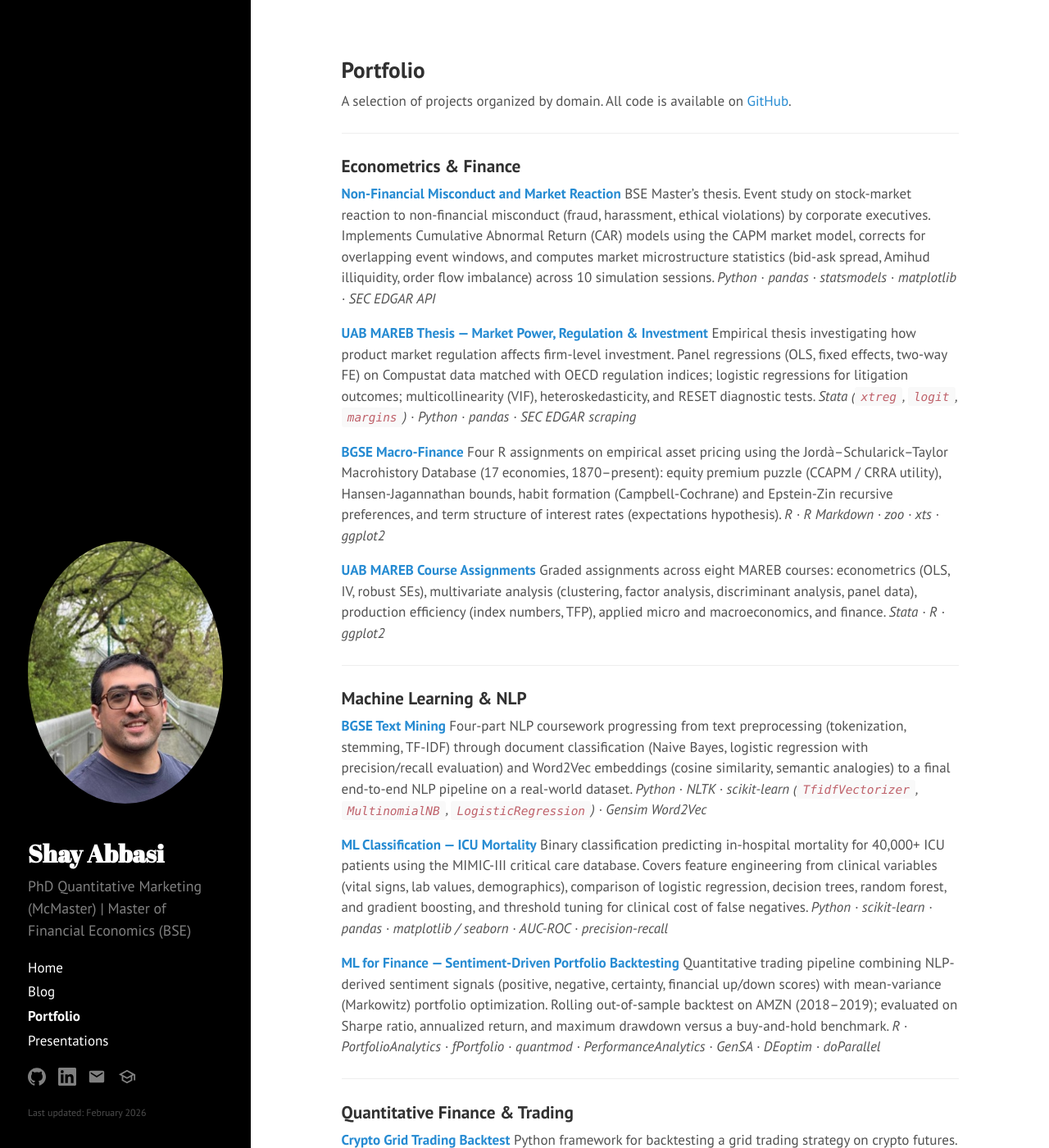
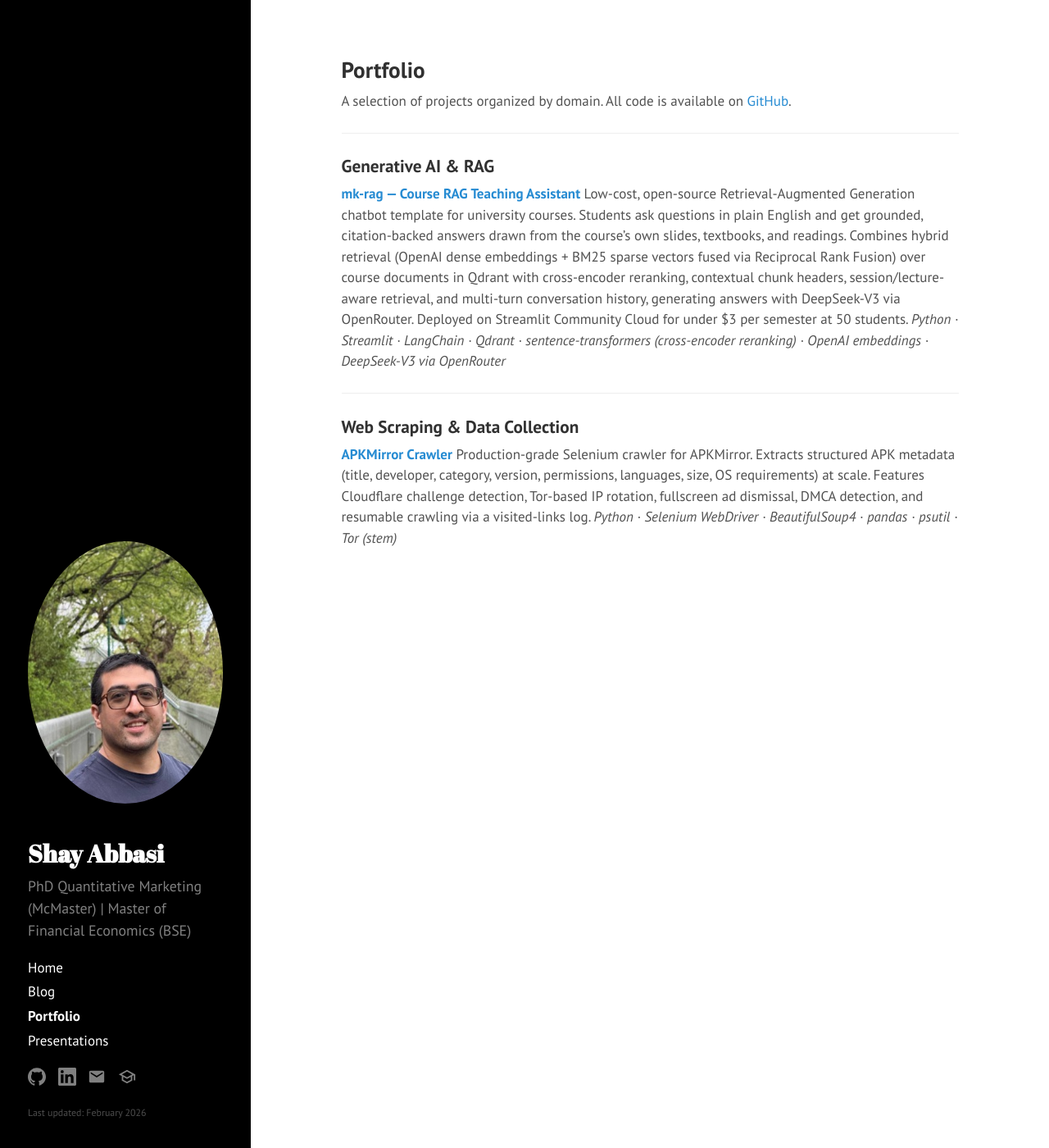
Before and after one commit to shayanAbbasi1995/shayanabbasi1995.github.io, a Jekyll site: the page built from portfolio.md, in a window 1280 px wide and 1400 px high. Shown: the whole window at 82% size. Built offline with Jekyll 4.4.1, drawn with Linux system fonts in a browser that asks for light colours; some of the changed text lies outside the part shown.

Commit message:
Trim portfolio to mk-rag and APKMirror Crawler

```diff
--- a/portfolio.md
+++ b/portfolio.md
@@ -8,47 +8,11 @@ A selection of projects organized by domain. All code is available on [GitHub](h
 
 ---
 
-## Econometrics & Finance
+## Generative AI & RAG
 
-**[Non-Financial Misconduct and Market Reaction](https://github.com/shayanAbbasi1995/Non-financial-misconduct-and-Market-reaction)**
-BSE Master's thesis. Event study on stock-market reaction to non-financial misconduct (fraud, harassment, ethical violations) by corporate executives. Implements Cumulative Abnormal Return (CAR) models using the CAPM market model, corrects for overlapping event windows, and computes market microstructure statistics (bid-ask spread, Amihud illiquidity, order flow imbalance) across 10 simulation sessions.
-*Python · pandas · statsmodels · matplotlib · SEC EDGAR API*
-
-**[UAB MAREB Thesis — Market Power, Regulation & Investment](https://github.com/shayanAbbasi1995/UAB-Thesis)**
-Empirical thesis investigating how product market regulation affects firm-level investment. Panel regressions (OLS, fixed effects, two-way FE) on Compustat data matched with OECD regulation indices; logistic regressions for litigation outcomes; multicollinearity (VIF), heteroskedasticity, and RESET diagnostic tests.
-*Stata (`xtreg`, `logit`, `margins`) · Python · pandas · SEC EDGAR scraping*
-
-**[BGSE Macro-Finance](https://github.com/shayanAbbasi1995/BGSE-Macro-Finance)**
-Four R assignments on empirical asset pricing using the Jordà–Schularick–Taylor Macrohistory Database (17 economies, 1870–present): equity premium puzzle (CCAPM / CRRA utility), Hansen-Jagannathan bounds, habit formation (Campbell-Cochrane) and Epstein-Zin recursive preferences, and term structure of interest rates (expectations hypothesis).
-*R · R Markdown · zoo · xts · ggplot2*
-
-**[UAB MAREB Course Assignments](https://github.com/shayanAbbasi1995/UAB-MAREB-Assignments)**
-Graded assignments across eight MAREB courses: econometrics (OLS, IV, robust SEs), multivariate analysis (clustering, factor analysis, discriminant analysis, panel data), production efficiency (index numbers, TFP), applied micro and macroeconomics, and finance.
-*Stata · R · ggplot2*
-
----
-
-## Machine Learning & NLP
-
-**[BGSE Text Mining](https://github.com/shayanAbbasi1995/bgse-text-mining-assignments)**
-Four-part NLP coursework progressing from text preprocessing (tokenization, stemming, TF-IDF) through document classification (Naive Bayes, logistic regression with precision/recall evaluation) and Word2Vec embeddings (cosine similarity, semantic analogies) to a final end-to-end NLP pipeline on a real-world dataset.
-*Python · NLTK · scikit-learn (`TfidfVectorizer`, `MultinomialNB`, `LogisticRegression`) · Gensim Word2Vec*
-
-**[ML Classification — ICU Mortality](https://github.com/shayanAbbasi1995/bgse-ml-classification)**
-Binary classification predicting in-hospital mortality for 40,000+ ICU patients using the MIMIC-III critical care database. Covers feature engineering from clinical variables (vital signs, lab values, demographics), comparison of logistic regression, decision trees, random forest, and gradient boosting, and threshold tuning for clinical cost of false negatives.
-*Python · scikit-learn · pandas · matplotlib / seaborn · AUC-ROC · precision-recall*
-
-**[ML for Finance — Sentiment-Driven Portfolio Backtesting](https://github.com/shayanAbbasi1995/bgse-ml-finance-backtesting)**
-Quantitative trading pipeline combining NLP-derived sentiment signals (positive, negative, certainty, financial up/down scores) with mean-variance (Markowitz) portfolio optimization. Rolling out-of-sample backtest on AMZN (2018–2019); evaluated on Sharpe ratio, annualized return, and maximum drawdown versus a buy-and-hold benchmark.
-*R · PortfolioAnalytics · fPortfolio · quantmod · PerformanceAnalytics · GenSA · DEoptim · doParallel*
-
----
-
-## Quantitative Finance & Trading
-
-**[Crypto Grid Trading Backtest](https://github.com/shayanAbbasi1995/crypto-grid-trading-backtest)**
-Python framework for backtesting a grid trading strategy on crypto futures. Reconstructs position holding periods from raw BUY/SELL exports, computes per-trade net returns after fees using geometric averaging, and reports cumulative return, annualized return, win/loss ratios, and Value at Risk (VaR at 95% & 99%) with PnL distribution plots.
-*Python · pandas · NumPy (`np.prod` geometric mean) · matplotlib · Historical VaR*
+**[mk-rag — Course RAG Teaching Assistant](https://github.com/shayanAbbasi1995/mk-rag)**
+Low-cost, open-source Retrieval-Augmented Generation chatbot template for university courses. Students ask questions in plain English and get grounded, citation-backed answers drawn from the course's own slides, textbooks, and readings. Combines hybrid retrieval (OpenAI dense embeddings + BM25 sparse vectors fused via Reciprocal Rank Fusion) over course documents in Qdrant with cross-encoder reranking, contextual chunk headers, session/lecture-aware retrieval, and multi-turn conversation history, generating answers with DeepSeek-V3 via OpenRouter. Deployed on Streamlit Community Cloud for under $3 per semester at 50 students.
+*Python · Streamlit · LangChain · Qdrant · sentence-transformers (cross-encoder reranking) · OpenAI embeddings · DeepSeek-V3 via OpenRouter*
 
 ---
 
@@ -57,19 +21,3 @@ Python framework for backtesting a grid trading strategy on crypto futures. Reco
 **[APKMirror Crawler](https://github.com/shayanAbbasi1995/apkmirror-crawler)**
 Production-grade Selenium crawler for APKMirror. Extracts structured APK metadata (title, developer, category, version, permissions, languages, size, OS requirements) at scale. Features Cloudflare challenge detection, Tor-based IP rotation, fullscreen ad dismissal, DMCA detection, and resumable crawling via a visited-links log.
 *Python · Selenium WebDriver · BeautifulSoup4 · pandas · psutil · Tor (stem)*
-
-**[Codal Financial Scraper](https://github.com/shayanAbbasi1995/codal-financial-scraper)**
-Selenium scraper for Codal.ir, the official disclosure portal of the Iranian stock exchange. Downloads and parses monthly activity reports and annual/interim fiscal statements (balance sheets, income statements, cash flows). Handles Persian digit normalization, paginated report listings, and structured Excel output organized by company ID.
-*Python · Selenium · BeautifulSoup4 · pandas · openpyxl · OOP design*
-
-**[Web Scraping & API Samples](https://github.com/shayanAbbasi1995/web-scraping-and-api-samples)**
-Two focused notebooks: (1) SEC EDGAR scraper using requests + BeautifulSoup to extract 10-K filing links via full-text search; (2) Twitter API data collection with Tweepy and lexicon-based sentiment analysis on ICO-related tweets.
-*Python · requests · BeautifulSoup4 · Tweepy · pandas*
-
----
-
-## Data Analysis & Visualization
-
-**[Tehran Spatial Analysis](https://github.com/shayanAbbasi1995/tehran-spatial-analysis)**
-Interactive geospatial visualizations for Tehran districts developed for infrastructure diagnostics work at United For Iran. Includes area and district choropleth maps, time-of-day incident distribution, and weekly frequency plots — all exported as self-contained HTML files navigable via an index page.
-*Python · Folium · Leaflet.js · pandas · HTML*
```
